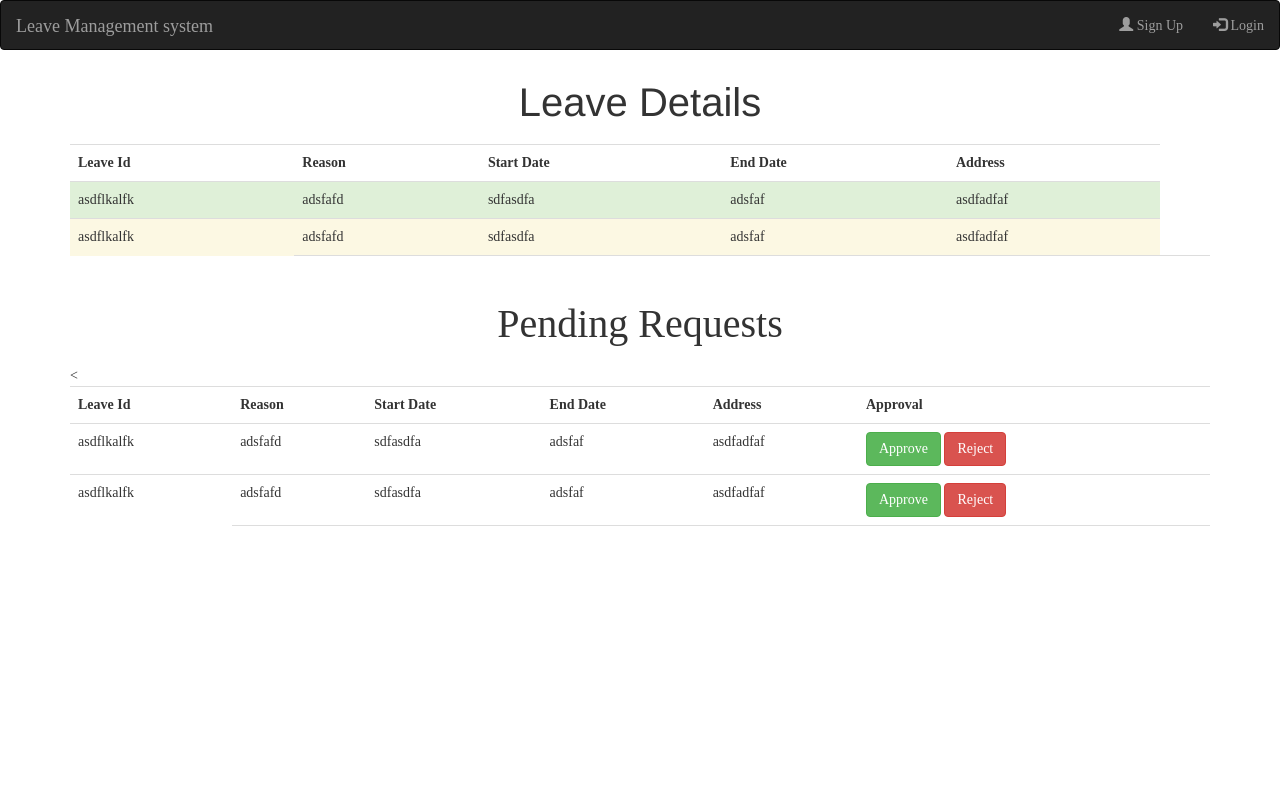
After one commit to AdwaitMinde/Leave_Management, a PHP site: page /adminDashboard.html in a window 1280 px wide. The commit adds this page. Run offline with PHP 8.4, Linux system fonts and the light colour scheme.

Commit message:
Exp2 changes

```diff
--- /dev/null
+++ b/adminDashboard.html
@@ -0,0 +1,115 @@
+<!DOCTYPE html>
+<html lang="en">
+<head>
+    <title>Dashbaord</title>
+        <link rel="stylesheet" href="login.css">
+        <!-- Latest compiled and minified CSS -->
+        <link rel="stylesheet" href="https://maxcdn.bootstrapcdn.com/bootstrap/3.4.1/css/bootstrap.min.css">
+
+        <!-- jQuery library -->
+        <script src="https://ajax.googleapis.com/ajax/libs/jquery/3.5.1/jquery.min.js"></script>
+
+        <!-- Latest compiled JavaScript -->
+        <script src="https://maxcdn.bootstrapcdn.com/bootstrap/3.4.1/js/bootstrap.min.js"></script>
+</head>
+<body>
+   <nav class="navbar navbar-inverse">
+            <div class="container-fluid">
+                <div class="navbar-header">
+                    <a href='login.html' class="navbar-brand">Leave Management system</a>
+                </div>
+                 <ul class="nav navbar-nav navbar-right">
+      <li><a href="#"><span class="glyphicon glyphicon-user"></span> Sign Up</a></li>
+      <li><a href="#"><span class="glyphicon glyphicon-log-in"></span> Login</a></li>
+    </ul>
+            </div>
+        </nav>
+
+   <h1>Leave Details</h1>
+    <div class="container" id="full">
+        <table class="table">
+            <tr >
+                <th  class="col">Leave Id</th>
+                <th class="col">Reason</th>
+                <th class="col">Start Date</th>
+                <th class="col">End Date</th>
+                <th class="col">Address</th>
+            </tr>
+            <tr class="success">
+                <td class="col">asdflkalfk</td>
+                <td class="col">adsfafd</td>
+                <td class="col">sdfasdfa</td>
+                <td class="col">adsfaf</td>
+                <td class="col">asdfadfaf</td>
+            </tr>
+            <tr class="warning">
+                <td class="col">asdflkalfk</td>
+                <td class="col">adsfafd</td>
+                <td class="col">sdfasdfa</td>
+                <td class="col">adsfaf</td>
+                <td class="col">asdfadfaf</td>
+            </tr>
+            <tr class="row">
+                <td class="col"></td>
+                <td class="col"></td>
+                <td class="col"></td>
+                <td class="col"></td>
+                <td class="col"></td>
+            </tr>
+        </table>
+
+        <h1>Pending Requests</h1>
+        <table class="table">
+            <tr>
+                <th  class="col">Leave Id</th>
+                <th class="col">Reason</th>
+                <th class="col">Start Date</th>
+                <th class="col">End Date</th>
+                <th class="col">Address</th>
+                <th class="col">Approval</th>
+            </tr>
+            <tr class="">
+                <td class="col">asdflkalfk</td>
+                <td class="col">adsfafd</td>
+                <td class="col">sdfasdfa</td>
+                <td class="col">adsfaf</td>
+                <td class="col">asdfadfaf</td>
+                <td class="col">
+                    <button type="button" class="btn
+                        btn-success">Approve</button>
+                    <button type="button" class="btn btn-danger">Reject</button>
+                </td>
+            </tr>
+            <tr class="">
+                <td class="col">asdflkalfk</td>
+                <td class="col">adsfafd</td>
+                <td class="col">sdfasdfa</td>
+                <td class="col">adsfaf</td>
+                <td class="col">asdfadfaf</td>
+                <td class="col">
+                    <button type="button" class="btn
+                        btn-success">Approve</button>
+                    <button type="button" class="btn btn-danger">Reject</button>
+                </td>
+
+            </tr>
+            <tr class="row">
+                <td class="col"></td>
+                <td class="col"></td>
+                <td class="col"></td>
+                <td class="col"></td>
+                <td class="col"></td>
+            </tr>
+        <
+
+            <!--<h1 style="text-align: left; padding-left: 20px; font-size: 28px;">Leave Title</h1>-->
+            <!--<br>-->
+            <!--<p style="text-align: left; padding-left: 20px;">-->
+                <!--start date: <br>-->
+                <!--end date: <br>-->
+                <!--reason: <br><br>-->
+                <!--address: <br>-->
+            <!--</p>-->
+    </div>
+</body>
+</html>
--- a/login.css
+++ b/login.css
@@ -18,19 +18,21 @@ nav h2{
 
 body {
 	height:  100vh;
-	background : linear-gradient(to bottom, #66ffff 0%, #ffcc80 100%);
+	/*background : linear-gradient(to bottom, #66ffff 0%, #ffcc80 100%);*/
 	opacity: 100%;
 }
 
 body h1{
 	text-align: center;
 	padding-top: 10px;
+	padding-bottom: 10px;
+	font-size: 40px;
 }
 
 
 .login-page{
 	width: 360px;
-	padding: 20px 0 0;
+	padding: 10px 0 0;
 	margin: auto;
 
 }
@@ -63,14 +65,15 @@ body h1{
 		margin: 20px 0;
 		padding: 10px 15px;
 		width: 50%;
-		border: 0;
+		border: 1;
 		border-radius: 5px;
 		background-color: white ;
-		box-shadow: 0 3px #999;
+		/*box-shadow: 0 3px #999;*/
 }
 
 .form button:hover{
 	background-color: #3e8e41;
+    color:white;
 }
 
 .form button:active{
@@ -83,11 +86,23 @@ body h1{
 	display: none;
 }
 
-body .container{
-	width: 80vw;
-	height: 40vh;
-	background-color: white;
-	border-radius: 25px;
+/*body .container{*/
+	/*[>width: 80vw;<]*/
+	/*[>height: 40vh;<]*/
+	/*background-color: white;*/
+	/*[>border-radius: 25px;<]*/
 
 
+/*}*/
+.loginPad{
+    padding-bottom:10px
 }
+.loginDivPad{
+    padding:20px;
+    border-radius:5px;
+        background-color:#D3D3D3
+}
+.onemoreMargin
+ {
+     margin-top:150px;
+ }
```
Also changed, not shown: client.html (+81 -44 lines), login.html (+67 -14 lines), README.md.
